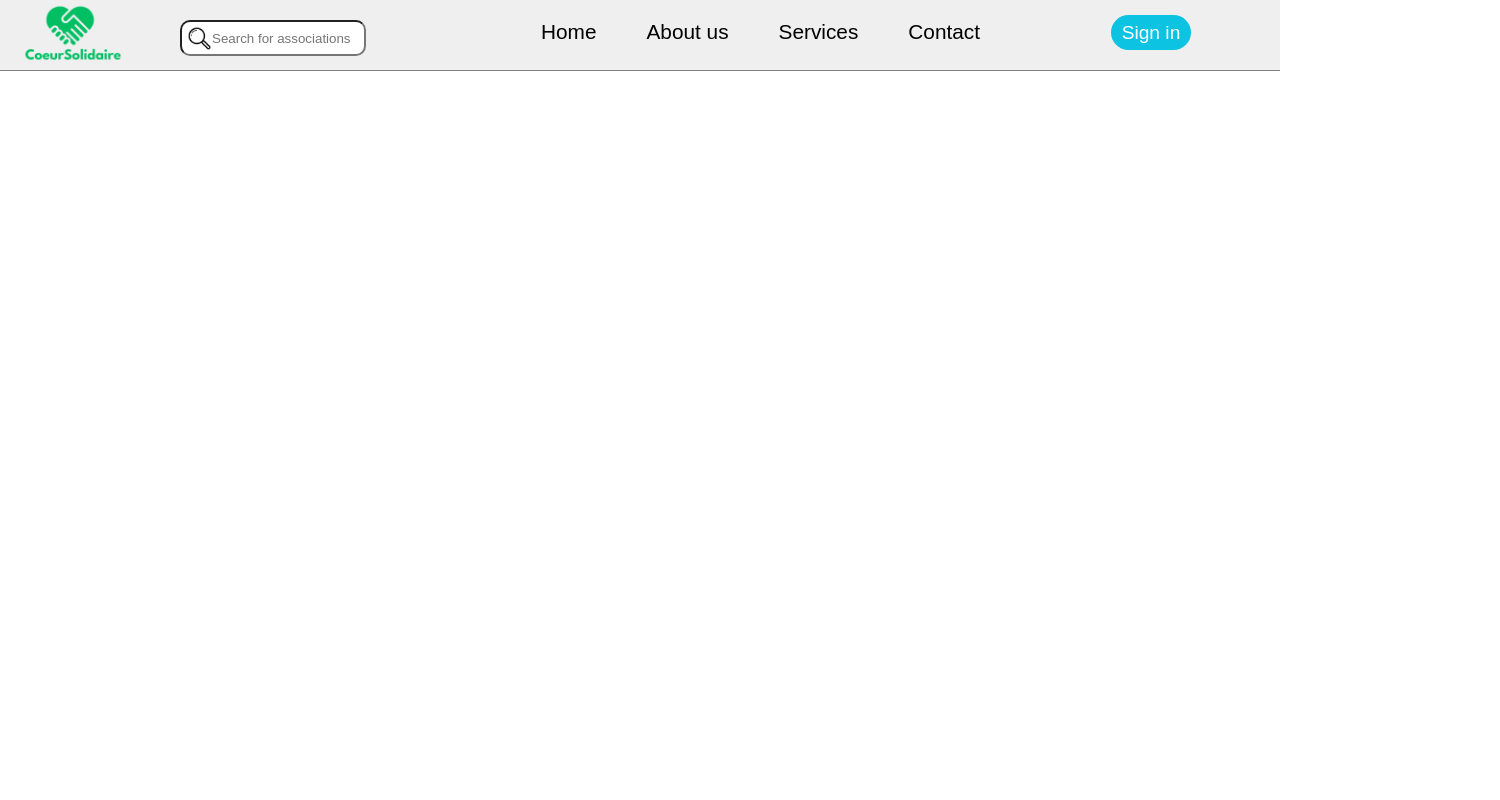
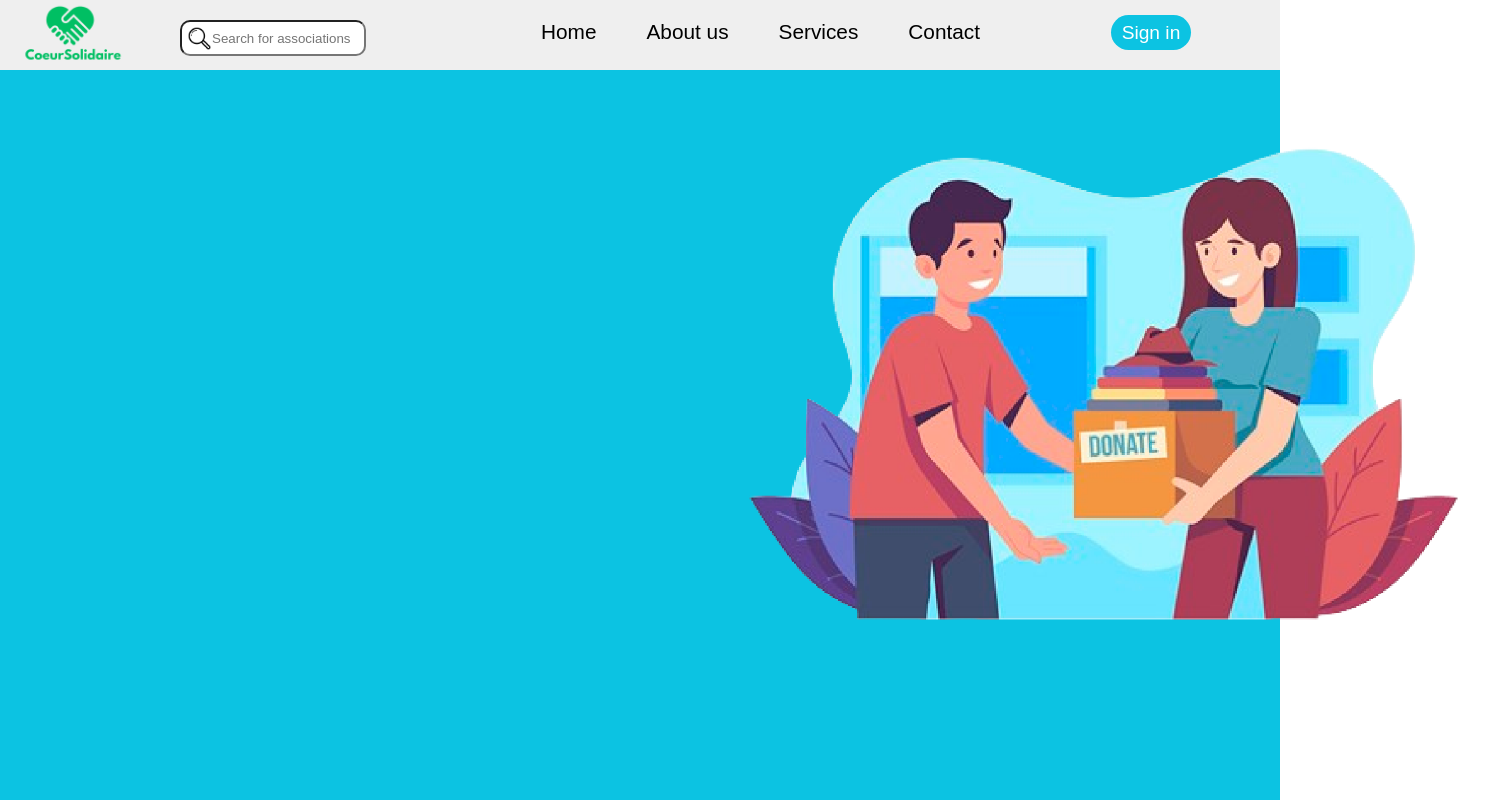
Before and after one commit to ousaro/PPP, a React (Create React App) app: page / in a window 1280 px wide. Shown: the top 800 px of the page, 1500 px wide, since content can reach past the window. Built offline with nearby package versions, Linux system fonts and the light colour scheme.

Commit message:
starting the home page

```diff
--- a/src/App.js
+++ b/src/App.js
@@ -1,11 +1,12 @@
 import NavBar from "./NavBar";
+import Home from "./Home";
 
 function App() {
   return (
     <div className="App">
        <NavBar></NavBar>
        <div className="content">
-
+            <Home></Home>
        </div>
     </div>
   );
--- /dev/null
+++ b/src/Home.js
@@ -0,0 +1,11 @@
+import img1 from "./Home-img1.png"
+
+const Home = () => {
+    return (
+        <div className="firstpg">
+            <img src={img1} />
+        </div>
+     );
+}
+
+export default Home;
--- a/src/index.css
+++ b/src/index.css
@@ -4,10 +4,10 @@ body{
 }
 .navbar{
   background-color: #efefef;
-  position: absolute;
+  position: fixed;
   width: 100%;
   height: 70px;
-  border-bottom: 1px solid grey;
+  z-index: 1000;
 }
 
 .navbar img{
@@ -48,6 +48,7 @@ body{
 }
 
 
+
 .links{
   float: right;
   position: relative;
@@ -62,3 +63,21 @@ body{
   color: black;
   text-decoration: none;
 }
+
+.firstpg{
+  margin: 0;
+  padding: 0;
+  background-color: #0cc3e2;
+  float: right;
+  width: 100%;
+  height: 800px ;
+  position: relative;
+  top: 70px;
+}
+
+img{
+  width:1200px;
+  position: relative;
+  top: -200px;
+  left: 300px;
+}
```
Also changed, not shown: Resources/Images/ways-you-can-make-a-donation-to-charity-removebg-preview.png (added), src/Home-img1.png (added).
